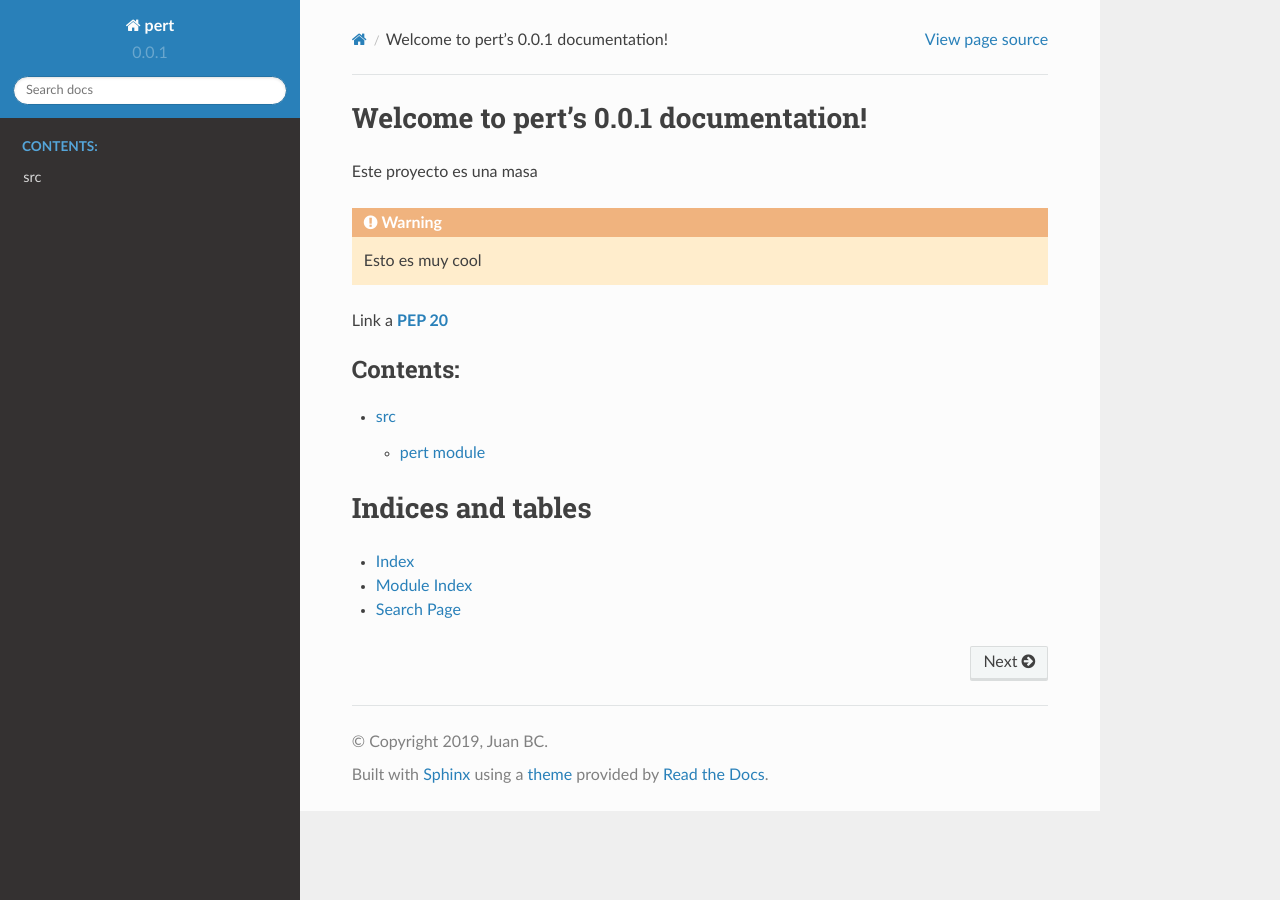
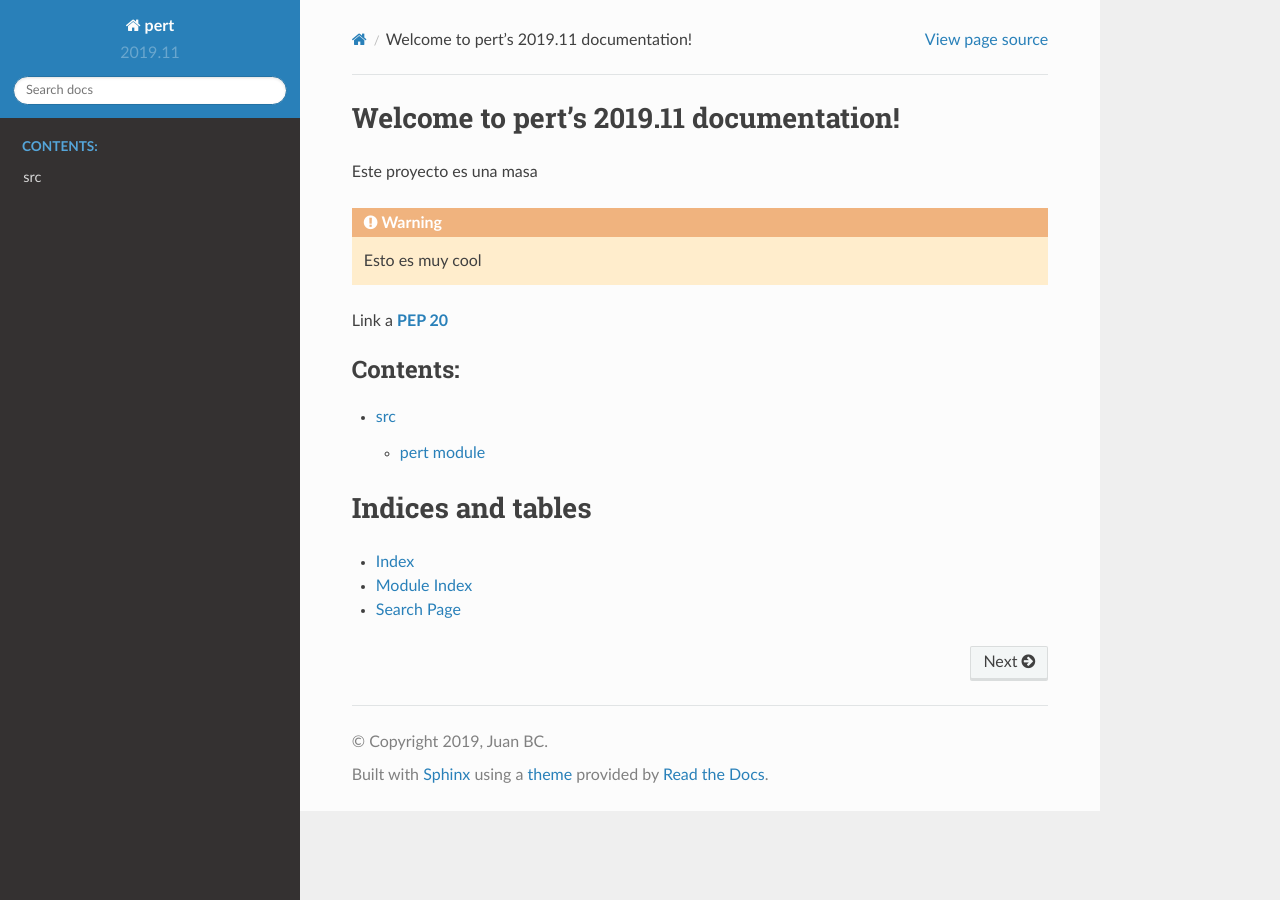
Before and after one commit to leliel12/pert, a Sphinx documentation site: the page built from docs/source/index.rst, in a window 1280 px wide. Built offline with Sphinx 7.4.7 and the Read the Docs theme 2.0.0, drawn with Linux system fonts in a browser that asks for light colours.

Commit message:
version to 2019.11

```diff
--- a/docs/source/conf.py
+++ b/docs/source/conf.py
@@ -30,7 +30,7 @@ author = 'Juan BC'
 # built documents.
 #
 # The short X.Y version.
-version = pert.__version__
+version = "2019.11"
 # The full version, including alpha/beta/rc tags.
 release = version
 
--- a/pert.py
+++ b/pert.py
@@ -23,8 +23,6 @@ Full information:
 
 """
 
-
-__version__ = "0.0.1"
 
 # =============================================================================
 # IMPORTS
--- a/setup.py
+++ b/setup.py
@@ -46,7 +46,7 @@ DESCRIPTION = LONG_DESCRIPTION.splitlines()[2]
 def do_setup():
     setup(
         name="pert",
-        version="2019.8",
+        version="2019.11",
         description=DESCRIPTION,
         long_description=LONG_DESCRIPTION,
         long_description_content_type='text/markdown',
```
